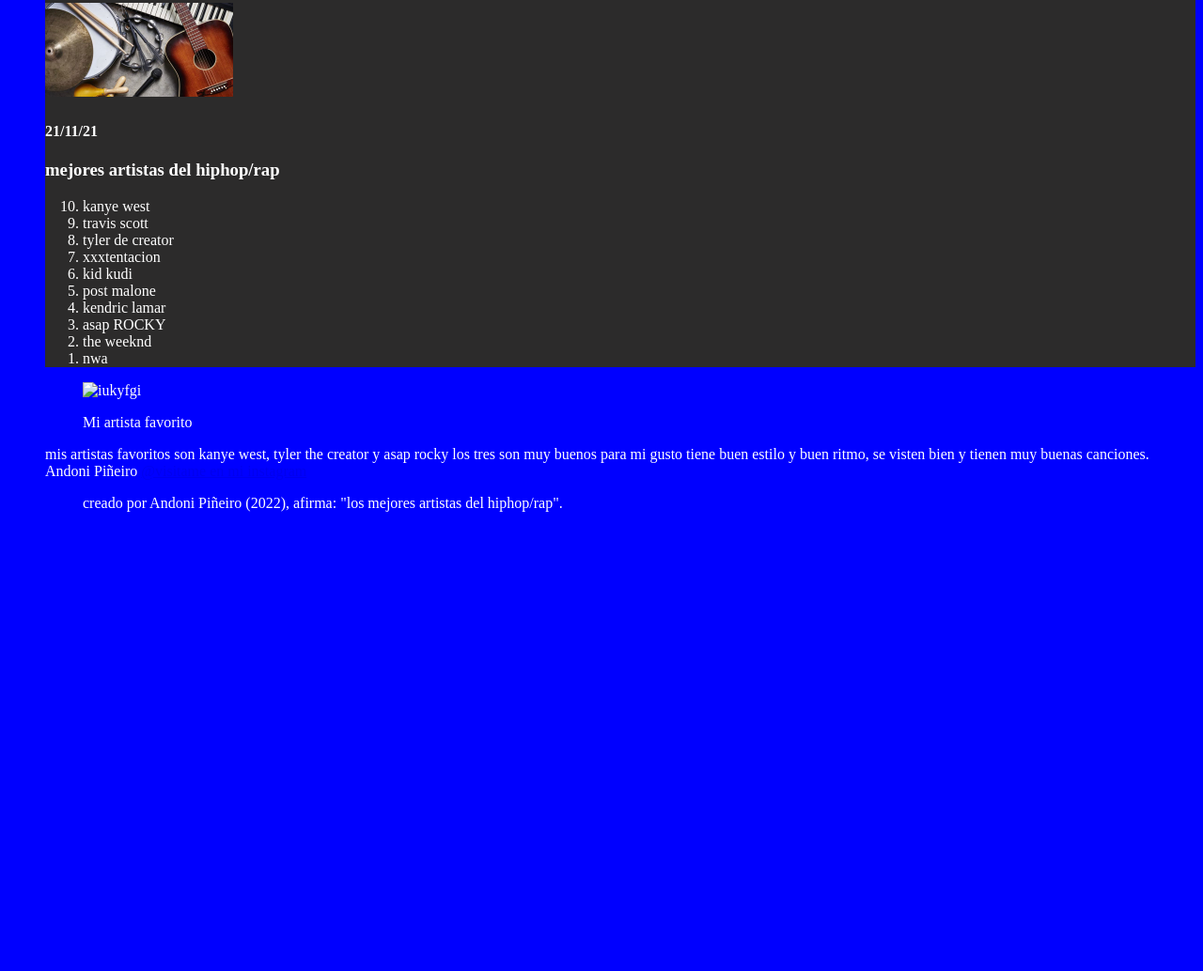
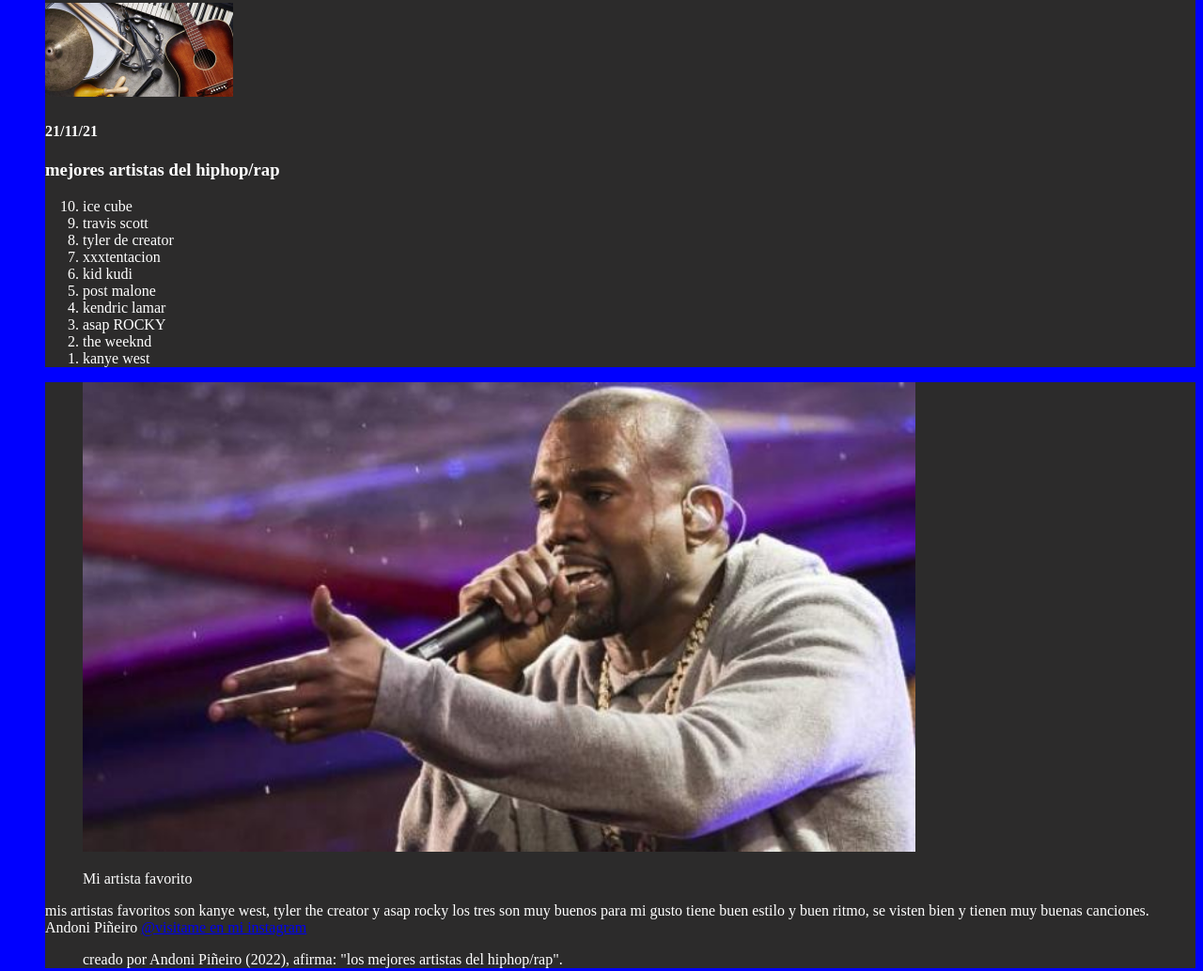
Before and after one commit to andonipineiroo/91-pineiro-bustamante-blog_del_mundoi, a plain HTML site: page root/tema2.html in a window 1280 px wide. Shown: the part 787-1821 px from the top of the page at 94% size. Before the commit the page ends 1348 px from the top, so only its background shows below. Drawn offline with Linux system fonts and the light colour scheme.

Commit message:
avance final

```diff
--- a/root/tema2.html
+++ b/root/tema2.html
@@ -23,7 +23,7 @@
                                 <!--los mejores artistas -->
 
                                 <h4> TOP MEJORES ARTISTAS <br> del hiphop/rap   </h4>
-                                <h2><img src="assets/images/musica-e1584123209397.jpg" alt="descripción del icono" height="100px"
+                                <h2><img src="assets/images/musica-e1584123209397.jpg" alt="instrumentos" height="100px"
                                      width="auto"> </h2>
                                 <h4>21/11/21</h4>
                             </hgroup>
@@ -41,7 +41,7 @@
                             musica te gusta, cual es tu artista favorito y cual es tu cancion
                             favorita  </p>
 
-                            <img src="assets/images/DL_u413627_013.jpg.webp" alt="descripción del icono" height="300
+                            <img src="assets/images/DL_u413627_013.jpg.webp" alt="A$AP ROCKY" height="300
                         px" width="auto">
                         </div>
                         <footer>
@@ -55,16 +55,23 @@
                                 <!--los mejores artistas -->
 
                                 <h4> TOP MEJORES ARTISTAS <br> del hiphop/rap   </h4>
-                                <h2><img src="assets/images/musica-e1584123209397.jpg" alt="descripción del icono" height="100px"
+                                <h2><img src="assets/images/musica-e1584123209397.jpg" alt="instrumentos" height="100px"
                                      width="auto"> </h2>
                                 <h4>21/11/21</h4>
                             </hgroup>
                         </header>
                         <div>
                         <!--  -->
-                            <h3>mejores artistas del hiphop/rap </h3>
+                        <section>
+                            <main>
+     <!--inicia entrada: musica-->
+              <article>
+                 <header>
+                     <hgroup>
+                         <!--los mejores artistas -->
+                          <h3>mejores artistas del hiphop/rap </h3>
                             <ol reversed>
-                                <li>kanye west </li>
+                                <li>ice cube </li>
                                 <li>travis scott</li>
                                  <li>tyler de creator </li>
                                  <li>xxxtentacion</li>
@@ -73,7 +80,7 @@
                                     <li>kendric lamar</li>
                                      <li>asap ROCKY</li>
                                       <li>the weeknd</li>
-                                       <li>nwa</li>
+                                       <li>kanye west</li>
                                     </ol>
                         </div>
                         <footer>
@@ -85,7 +92,15 @@
             <!--     -->
                 </aside>
                     <footer>
-                         <figure class="ilustracion"> <img src="assets/images/coches (3).jpeg" alt="iukyfgi" height="500px" width="auto">
+                        <section>
+                            <main>
+                                   <!--inicia entrada: musica-->
+                                      <article>
+                                            <header>
+                                                <hgroup>
+                                                    <!--los mejores artistas -->
+
+                         <figure class="ilustracion"> <img src="assets/images/378616.jpg" alt="kanye west" height="500px" width="auto">
                                     <p>Mi artista favorito  </p> </figure> <p>mis artistas favoritos son kanye west, tyler the creator y asap rocky los tres son muy buenos para mi gusto tiene  buen estilo y buen ritmo, se visten bien y tienen muy buenas canciones.
                                     <span> Andoni Piñeiro </span> <a href="http.//instagram.com/andonipineiroo" target="_blank">@visitame en mi instagram</a>
                                 </div>
```
Also changed, not shown: root/tema1.html (+5 -5 lines), root/assets/images/378616.jpg (added), root/assets/images/_118105247_gettyimages-1232232059.jpg (added).
